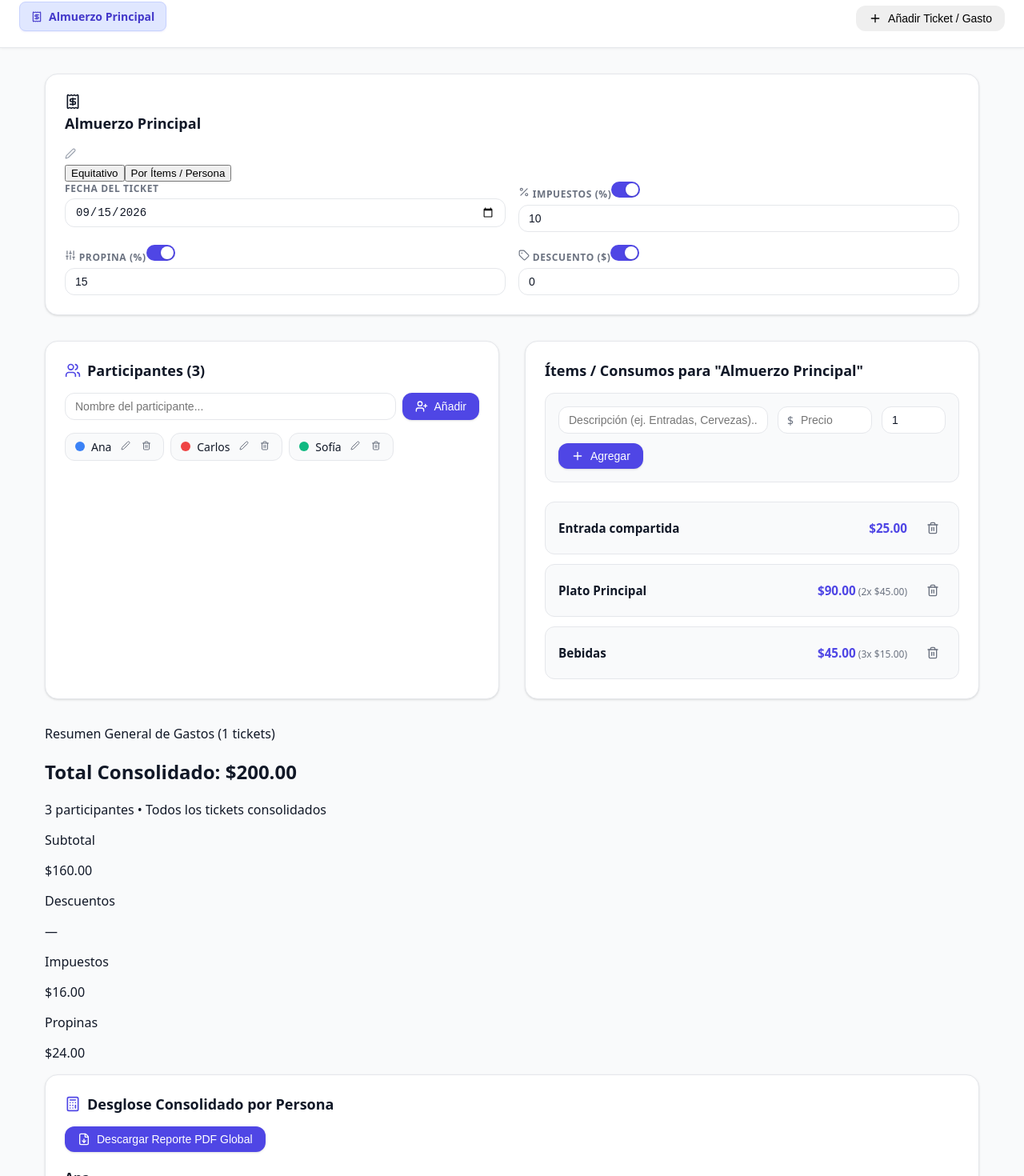
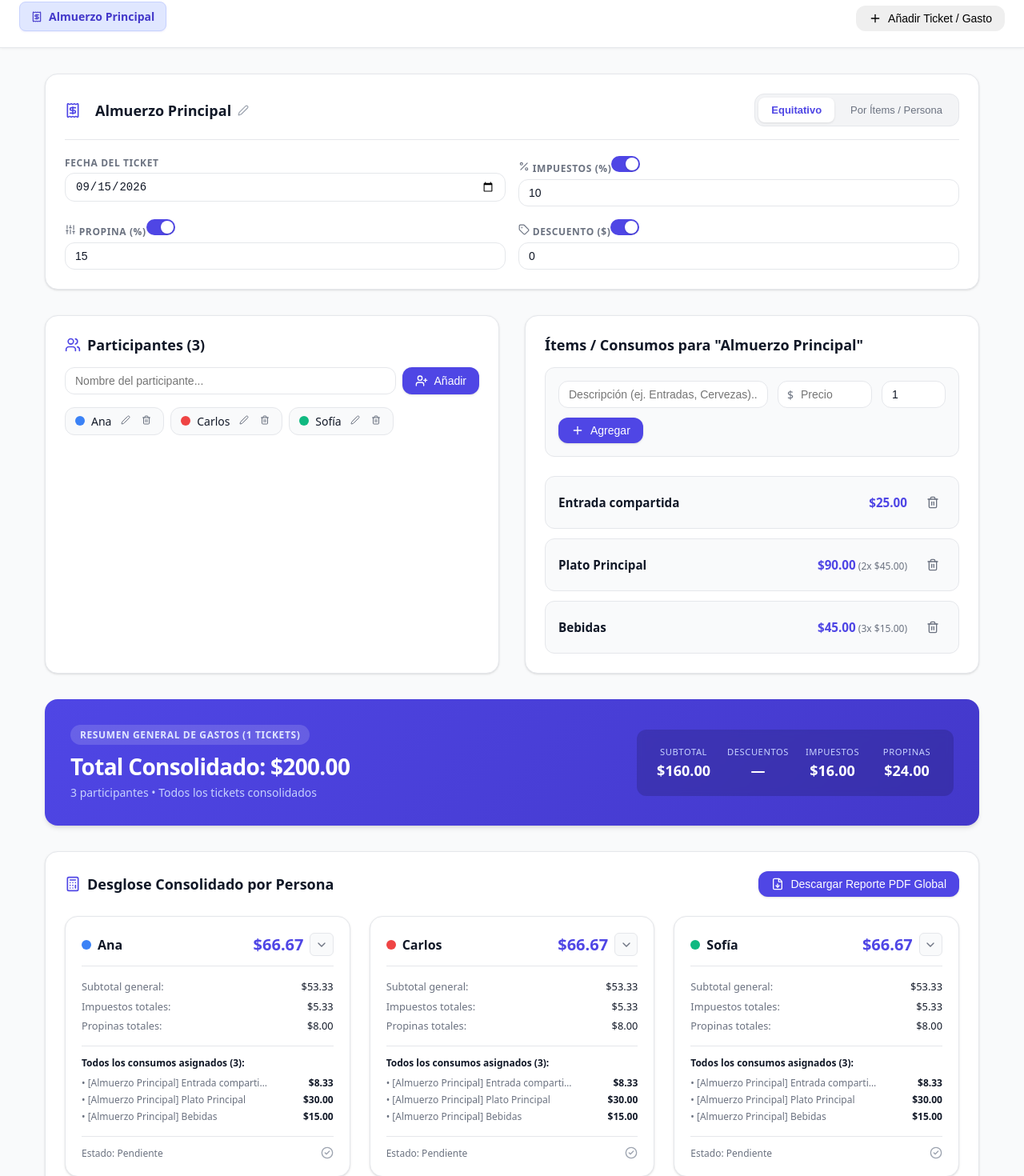
Before and after one commit to LuisMolinad/share-ticket, a React (Vite) app: page / in a window 1280 px wide. Shown: the part 97-1567 px from the top of the page at 80% size. Built offline with nearby package versions, Linux system fonts and the light colour scheme.

Commit message:
Mejora visual tickets

```diff
--- a/src/components/InvoiceDetailsCard.css
+++ b/src/components/InvoiceDetailsCard.css
@@ -22,6 +22,81 @@
 
 .date-input-with-icon {
   padding-left: 2.25rem;
+}
+
+/* Split Mode Selector (Equitativo vs Por Ítems) */
+.invoice-details-header {
+  display: flex;
+  flex-direction: column;
+  gap: 1rem;
+  margin-bottom: 1.25rem;
+  padding-bottom: 1rem;
+  border-bottom: 1px solid var(--border, #e5e7eb);
+}
+
+@media (min-width: 768px) {
+  .invoice-details-header {
+    flex-direction: row;
+    align-items: center;
+    justify-content: space-between;
+  }
+}
+
+.invoice-title-area {
+  display: flex;
+  align-items: center;
+  gap: 0.75rem;
+}
+
+.invoice-details-icon {
+  color: var(--primary, #4f46e5);
+}
+
+.invoice-title-click {
+  display: flex;
+  align-items: center;
+  gap: 0.5rem;
+  cursor: pointer;
+  padding: 0.125rem 0.375rem;
+  border-radius: 0.375rem;
+  transition: background-color 0.2s;
+}
+
+.invoice-title-click:hover {
+  background-color: #f3f4f6;
+}
+
+.split-mode-selector {
+  display: flex;
+  background-color: #f3f4f6;
+  padding: 0.25rem;
+  border-radius: var(--radius-sm, 0.75rem);
+  border: 1px solid var(--border, #e5e7eb);
+  gap: 0.25rem;
+}
+
+.split-mode-btn {
+  background: transparent;
+  border: none;
+  padding: 0.5rem 1rem;
+  border-radius: 0.5rem;
+  font-size: 0.8125rem;
+  font-weight: 500;
+  color: var(--text-secondary, #6b7280);
+  cursor: pointer;
+  transition: all 0.2s ease;
+  white-space: nowrap;
+}
+
+.split-mode-btn:hover {
+  color: var(--text, #111827);
+}
+
+.split-mode-btn.active {
+  background-color: white;
+  color: var(--primary, #4f46e5);
+  font-weight: 600;
+  box-shadow: 0 1px 3px 0 rgba(0, 0, 0, 0.1);
 }
 
 /* Switch para habilitar / inhabilitar impuestos, propina y descuento */
--- a/src/components/SummaryView.css
+++ b/src/components/SummaryView.css
@@ -1,24 +1,279 @@
+.summary-container {
+  display: flex;
+  flex-direction: column;
+  gap: 2rem;
+}
+
+.summary-banner {
+  background: linear-gradient(135deg, var(--primary, #4f46e5), #4338ca);
+  color: white;
+  border-radius: var(--radius, 1rem);
+  padding: 2rem;
+  box-shadow: var(--shadow-md, 0 4px 6px -1px rgba(0, 0, 0, 0.1));
+  display: flex;
+  flex-direction: column;
+  gap: 1.5rem;
+}
+
+@media (min-width: 768px) {
+  .summary-banner {
+    flex-direction: row;
+    justify-content: space-between;
+    align-items: center;
+  }
+}
+
+.summary-badge {
+  display: inline-block;
+  background-color: rgba(255, 255, 255, 0.15);
+  color: #e0e7ff;
+  font-size: 0.75rem;
+  font-weight: 600;
+  text-transform: uppercase;
+  letter-spacing: 0.05em;
+  padding: 0.25rem 0.75rem;
+  border-radius: 9999px;
+  margin-bottom: 0.5rem;
+}
+
+.summary-main-title {
+  font-size: 1.75rem;
+  font-weight: 800;
+  margin: 0;
+  color: white;
+  letter-spacing: -0.025em;
+}
+
+.summary-subtitle-text {
+  font-size: 0.875rem;
+  color: #c7d2fe;
+  margin: 0.25rem 0 0 0;
+}
+
+.summary-stats {
+  display: grid;
+  grid-template-columns: repeat(2, 1fr);
+  gap: 1rem;
+  background-color: rgba(0, 0, 0, 0.15);
+  backdrop-filter: blur(4px);
+  padding: 1.25rem;
+  border-radius: var(--radius-sm, 0.75rem);
+  text-align: center;
+  min-width: 280px;
+}
+
+@media (min-width: 640px) {
+  .summary-stats {
+    grid-template-columns: repeat(4, 1fr);
+    width: auto;
+  }
+}
+
+.stat-label {
+  font-size: 0.7rem;
+  text-transform: uppercase;
+  letter-spacing: 0.05em;
+  color: #c7d2fe;
+  margin: 0 0 0.25rem 0;
+}
+
+.stat-value {
+  font-size: 1.125rem;
+  font-weight: 700;
+  color: white;
+  margin: 0;
+}
+
+.summary-top-row {
+  display: flex;
+  flex-direction: column;
+  gap: 1rem;
+  justify-content: space-between;
+  align-items: flex-start;
+  margin-bottom: 1.5rem;
+}
+
+@media (min-width: 640px) {
+  .summary-top-row {
+    flex-direction: row;
+    align-items: center;
+  }
+}
+
+.margin-zero {
+  margin: 0;
+}
+
+.participants-grid {
+  display: grid;
+  grid-template-columns: 1fr;
+  gap: 1.5rem;
+}
+
+@media (min-width: 768px) {
+  .participants-grid {
+    grid-template-columns: repeat(2, 1fr);
+  }
+}
+
+@media (min-width: 1024px) {
+  .participants-grid {
+    grid-template-columns: repeat(3, 1fr);
+  }
+}
+
+.participant-card {
+  background-color: var(--card-bg, #ffffff);
+  border: 1px solid var(--border, #e5e7eb);
+  border-radius: var(--radius, 1rem);
+  padding: 1.25rem;
+  display: flex;
+  flex-direction: column;
+  justify-content: space-between;
+  box-shadow: var(--shadow, 0 1px 3px 0 rgba(0, 0, 0, 0.1));
+  transition: box-shadow 0.2s, transform 0.2s, border-color 0.2s;
+}
+
+.participant-card:hover {
+  box-shadow: var(--shadow-md, 0 4px 6px -1px rgba(0, 0, 0, 0.1));
+}
+
+.participant-card.expanded {
+  border-color: var(--primary, #4f46e5);
+  box-shadow: 0 0 0 2px rgba(79, 70, 229, 0.15), var(--shadow-md);
+}
+
+.participant-header {
+  display: flex;
+  align-items: center;
+  justify-content: space-between;
+  margin-bottom: 1rem;
+  padding-bottom: 0.75rem;
+  border-bottom: 1px solid var(--border, #e5e7eb);
+}
+
+.participant-info-name {
+  display: flex;
+  align-items: center;
+  gap: 0.5rem;
+}
+
+.participant-dot {
+  width: 0.75rem;
+  height: 0.75rem;
+  border-radius: 50%;
+  flex-shrink: 0;
+}
+
+.participant-name-text {
+  font-weight: 700;
+  font-size: 1rem;
+  color: var(--text, #111827);
+  margin: 0;
+}
+
+.participant-header-right {
+  display: flex;
+  align-items: center;
+  gap: 0.5rem;
+}
+
+.participant-total-amount {
+  font-size: 1.25rem;
+  font-weight: 800;
+  color: var(--primary, #4f46e5);
+}
+
+.btn-expand-toggle {
+  background: var(--bg, #f9fafb);
+  border: 1px solid var(--border, #e5e7eb);
+  cursor: pointer;
+  color: var(--text-secondary, #6b7280);
+  padding: 0.35rem;
+  border-radius: 0.375rem;
+  display: flex;
+  align-items: center;
+  justify-content: center;
+  transition: background-color 0.2s, color 0.2s, border-color 0.2s;
+}
+
+.btn-expand-toggle:hover {
+  background-color: var(--primary-light, #e0e7ff);
+  color: var(--primary, #4f46e5);
+  border-color: #c7d2fe;
+}
+
+.participant-breakdown {
+  display: flex;
+  flex-direction: column;
+  gap: 0.4rem;
+  font-size: 0.8rem;
+  color: var(--text-secondary, #6b7280);
+  margin-bottom: 1rem;
+}
+
+.breakdown-row {
+  display: flex;
+  justify-content: space-between;
+  align-items: center;
+}
+
+.breakdown-row.discount {
+  color: var(--success, #10b981);
+}
+
+.summary-subtotal-text {
+  font-weight: 500;
+  color: var(--text, #111827);
+}
+
+.summary-discount-text {
+  font-weight: 600;
+  color: var(--success, #10b981);
+}
+
+.summary-tax-text {
+  font-weight: 500;
+  color: var(--text, #111827);
+}
+
+.summary-tip-text {
+  font-weight: 500;
+  color: var(--text, #111827);
+}
+
+/* Ticket breakdown per participant when expanded */
 .ticket-breakdown-section {
   margin-top: 1rem;
-  padding-top: 0.75rem;
-  border-top: 1px dashed #e5e7eb;
+  padding: 0.75rem;
+  border-top: 1px dashed var(--border, #e5e7eb);
+  background-color: #f8fafc;
+  border-radius: 0.5rem;
+  margin-bottom: 1rem;
 }
 
 .ticket-breakdown-title {
-  font-size: 0.8rem;
-  font-weight: 600;
-  color: #4f46e5;
+  font-size: 0.75rem;
+  font-weight: 700;
+  color: var(--primary, #4f46e5);
   text-transform: uppercase;
-  letter-spacing: 0.025em;
+  letter-spacing: 0.05em;
+  margin-bottom: 0.5rem;
+  display: flex;
+  align-items: center;
+  gap: 0.25rem;
+}
+
+.ticket-breakdown-item {
+  background-color: white;
+  border: 1px solid var(--border, #e5e7eb);
+  border-radius: 0.375rem;
+  padding: 0.625rem;
   margin-bottom: 0.5rem;
 }
 
-.ticket-breakdown-item {
-  background-color: #f9fafb;
-  border: 1px solid #f3f4f6;
-  border-radius: 0.375rem;
-  padding: 0.5rem;
-  margin-bottom: 0.5rem;
+.ticket-breakdown-item:last-child {
+  margin-bottom: 0;
 }
 
 .tb-header {
@@ -27,19 +282,22 @@
   align-items: center;
   font-size: 0.85rem;
   font-weight: 600;
-  color: #1f2937;
+  color: var(--text, #111827);
 }
 
 .tb-total {
-  color: #4f46e5;
+  color: var(--primary, #4f46e5);
+  font-weight: 700;
 }
 
 .tb-items-list {
   list-style: none;
   padding: 0;
-  margin: 0.25rem 0 0 0;
-  font-size: 0.8rem;
-  color: #4b5563;
+  margin: 0.375rem 0 0 0;
+  font-size: 0.75rem;
+  color: var(--text-secondary, #6b7280);
+  border-top: 1px solid #f1f5f9;
+  padding-top: 0.375rem;
 }
 
 .tb-item-row {
@@ -48,26 +306,63 @@
   padding: 0.125rem 0;
 }
 
-.participant-header-right {
+.assigned-items-section {
+  border-top: 1px solid var(--border, #e5e7eb);
+  padding-top: 0.75rem;
+  margin-bottom: 1rem;
+}
+
+.assigned-items-title {
+  font-size: 0.75rem;
+  font-weight: 600;
+  color: var(--text, #111827);
+  margin: 0 0 0.5rem 0;
+}
+
+.summary-empty-items {
+  font-size: 0.75rem;
+  color: var(--text-secondary, #6b7280);
+  font-style: italic;
+  margin: 0;
+}
+
+.assigned-items-list {
+  list-style: none;
+  padding: 0;
+  margin: 0;
+  max-height: 8rem;
+  overflow-y: auto;
+  display: flex;
+  flex-direction: column;
+  gap: 0.25rem;
+}
+
+.assigned-item-row {
+  font-size: 0.75rem;
+  display: flex;
+  justify-content: space-between;
+  color: var(--text-secondary, #6b7280);
+}
+
+.summary-item-name {
+  overflow: hidden;
+  text-overflow: ellipsis;
+  white-space: nowrap;
+  max-width: 75%;
+}
+
+.summary-item-price {
+  font-weight: 600;
+  color: var(--text, #111827);
+  flex-shrink: 0;
+}
+
+.participant-footer {
+  border-top: 1px solid var(--border, #e5e7eb);
+  padding-top: 0.75rem;
   display: flex;
   align-items: center;
-  gap: 0.5rem;
+  justify-content: space-between;
+  font-size: 0.75rem;
+  color: var(--text-secondary, #6b7280);
 }
-
-.btn-expand-toggle {
-  background: none;
-  border: none;
-  cursor: pointer;
-  color: #6b7280;
-  padding: 0.25rem;
-  border-radius: 0.25rem;
-  display: flex;
-  align-items: center;
-  justify-content: center;
-  transition: background-color 0.2s, color 0.2s;
-}
-
-.btn-expand-toggle:hover {
-  background-color: #e5e7eb;
-  color: #111827;
-}
```
